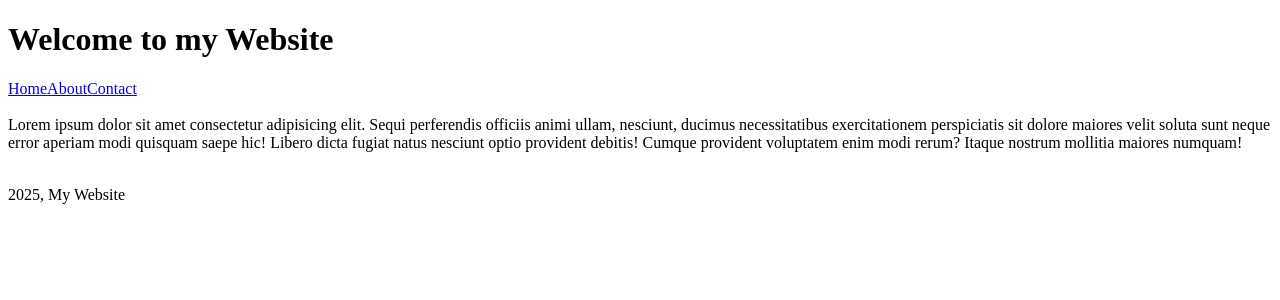
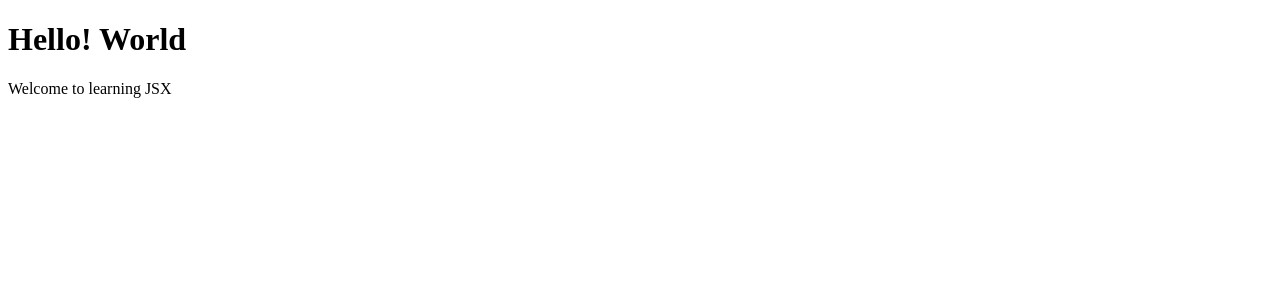
Before and after one commit to anandku06/ReactJs_Leveling, a React (Vite) app in the folder React_learns/: page / in a window 1280 px wide. Shown: the top 300 px of the page. Built offline with nearby package versions, Linux system fonts and the light colour scheme.

Commit message:
add WelcomeMessage component to display a greeting; update App component to include WelcomeMessage

```diff
--- a/React_learns/src/components/App.jsx
+++ b/React_learns/src/components/App.jsx
@@ -1,15 +1,12 @@
 import Footer from "./Footer.jsx";
 import Header from "./Header.jsx";
 import MainComponent from "./MainContent.jsx";
+import WelcomeMessage from "./WelcomeMessage.jsx";
 
 const App = () => {
   return (
     <>
-      <Header />
-      <br />
-      <MainComponent />
-      <br />
-      <Footer />
+      <WelcomeMessage />
     </>
   );
 }; // first letter of the function should be capitalise and should always return a HTML container
--- /dev/null
+++ b/React_learns/src/components/WelcomeMessage.jsx
@@ -0,0 +1,16 @@
+import React from 'react'
+
+const WelcomeMessage = () => {
+  return (
+    <div>
+        <h1>
+            Hello! World
+        </h1>
+        <p>
+            Welcome to learning JSX
+        </p>
+    </div>
+  )
+}
+
+export default WelcomeMessage
```
